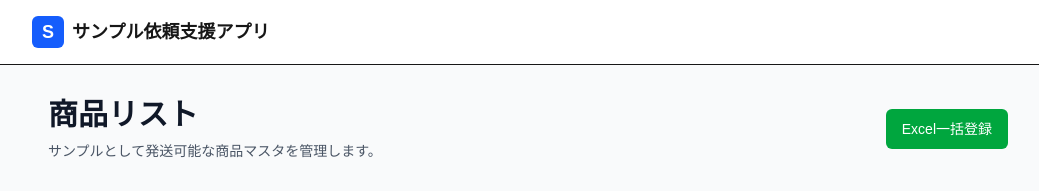
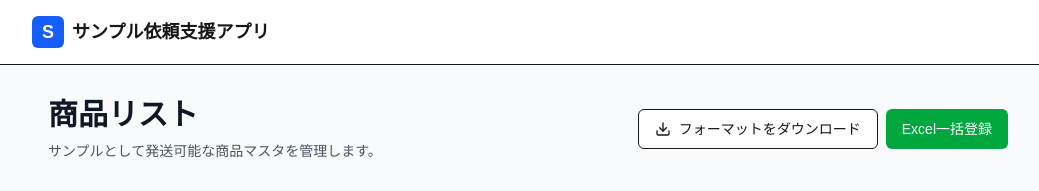
Before and after one commit to takuya5135/sample-request-app, a Next.js app: page /products in a window 1280 px wide. Shown: the top 191 px of the page, without its empty margins (112-1151 px from the left). Built offline with nearby package versions, Linux system fonts and the light colour scheme; no server answers; the database is empty.

Commit message:
feat: 商品一括登録用のExcelテンプレート出力機能を追加

```diff
--- a/src/app/products/page.tsx
+++ b/src/app/products/page.tsx
@@ -5,6 +5,7 @@ import { Button } from '@/components/ui/button'
 import { Table, TableBody, TableCell, TableHead, TableHeader, TableRow } from '@/components/ui/table'
 import Link from 'next/link'
 import { ExcelImportButton } from './excel-import-button'
+import { TemplateDownloadButton } from './template-download-button'
 import { DeleteProductButton } from './delete-button'
 
 export const dynamic = 'force-dynamic'
@@ -32,6 +33,7 @@ export default async function ProductsPage() {
                         </p>
                     </div>
                     <div className="flex gap-2">
+                        <TemplateDownloadButton />
                         <ExcelImportButton />
                     </div>
                 </div>
--- /dev/null
+++ b/src/app/products/template-download-button.tsx
@@ -0,0 +1,48 @@
+'use client'
+
+import { Button } from '@/components/ui/button'
+import { Download } from 'lucide-react'
+import * as XLSX from 'xlsx'
+
+export function TemplateDownloadButton() {
+    const handleDownload = () => {
+        try {
+            // Excelの1行目（ヘッダー）
+            const header = ['MDコード', '商品名', '規格', '単位']
+            // Excelの2行目（サンプルの入力例）
+            const sampleRow = ['10001', '国産鶏もも唐揚げ', '1kg', '袋']
+
+            // ワークシートの作成
+            const worksheet = XLSX.utils.aoa_to_sheet([header, sampleRow])
+
+            // ワークブックの作成
+            const workbook = XLSX.utils.book_new()
+            XLSX.utils.book_append_sheet(workbook, worksheet, '商品マスタ')
+
+            // 列幅の調整（見やすくするため）
+            worksheet['!cols'] = [
+                { wch: 15 }, // MDコード
+                { wch: 30 }, // 商品名
+                { wch: 20 }, // 規格
+                { wch: 10 }, // 単位
+            ]
+
+            // ファイルのダウンロード
+            XLSX.writeFile(workbook, '商品マスタ_インポート用テンプレート.xlsx')
+        } catch (error) {
+            console.error('テンプレートの作成に失敗しました:', error)
+            alert('テンプレートのダウンロードに失敗しました。')
+        }
+    }
+
+    return (
+        <Button
+            variant="outline"
+            onClick={handleDownload}
+            className="flex items-center gap-2"
+        >
+            <Download className="h-4 w-4" />
+            フォーマットをダウンロード
+        </Button>
+    )
+}
```
